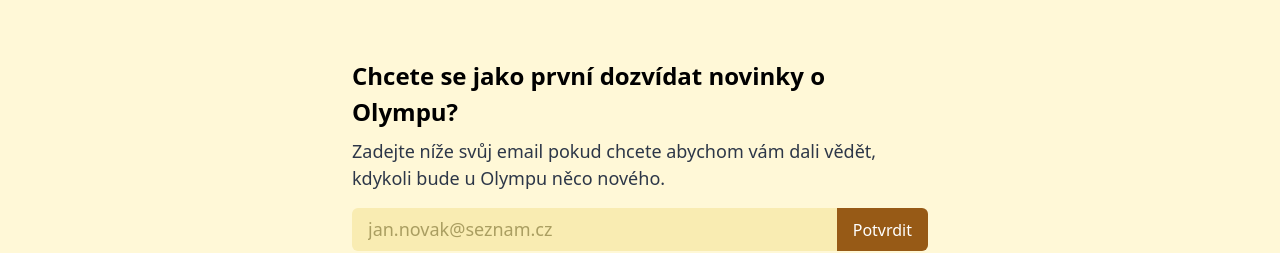
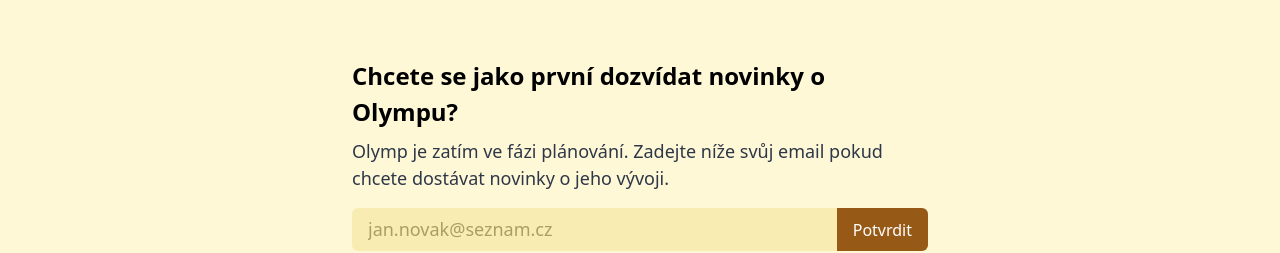
Before and after one commit to Eugleo/Olymp, a React (Create React App) app: page / in a window 1280 px wide. Shown: the part 1520-1773 px from the top of the page. Built offline with nearby package versions, Linux system fonts and the light colour scheme.

Commit message:
Update email descriptions

```diff
--- a/src/Page/Body.tsx
+++ b/src/Page/Body.tsx
@@ -32,7 +32,7 @@
         >
           <EmailFieldYellow
             title="Chcete se jako první dozvídat novinky o Olympu?"
-            description="Zadejte níže svůj email pokud chcete abychom vám dali vědět, kdykoli bude u Olympu něco nového."
+            description="Olymp je zatím ve fázi plánování. Zadejte níže svůj email pokud chcete dostávat novinky o jeho vývoji."
           />
         </Section>
       </div>
--- a/src/Page/Footer.tsx
+++ b/src/Page/Footer.tsx
@@ -21,7 +21,7 @@
         <div className="max-w-lg mb-6">
           <EmailFieldGreen
             title="Zaujal vás Olymp?"
-            description="Přihlašte se k odběru novinek o Olympu a my vám průběžně budeme dávat vědět, jak probíhá jeho vývoj."
+            description="Olymp je zatím ve fázi plánování. Přihlašte se k odběru novinek o Olympu a my vám průběžně budeme dávat vědět, jak probíhá jeho vývoj."
           />
         </div>
 
```
